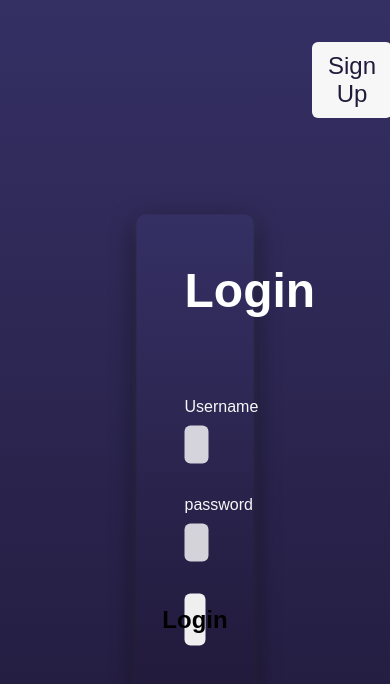
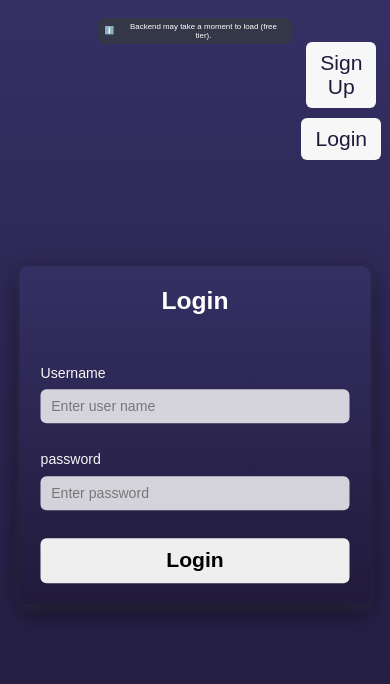
Before and after one commit to shivPosted/usePopcorn-react, a React (Vite) app: page /auth/login in a window 390 px wide. Shown: the top 684 px of the page. Built offline with nearby package versions, Linux system fonts and the light colour scheme; no server answers.

Commit message:
adding responsiveness

```diff
--- a/src/Auth/AuthNav.module.css
+++ b/src/Auth/AuthNav.module.css
@@ -6,4 +6,20 @@
   position: absolute;
   top: 5%;
   right: 5%;
+  font-size: 1.2rem;
 }
+
+@media (max-width: 458px) {
+  .nav {
+    flex-direction: column;
+    font-size: 1.2rem;
+    row-gap: 1.2rem;
+  }
+}
+@media (max-width: 768px) {
+  .nav {
+    flex-direction: column;
+    font-size: 1.2rem;
+    row-gap: 1.2rem;
+  }
+}
--- a/src/Auth/AuthPage.jsx
+++ b/src/Auth/AuthPage.jsx
@@ -10,6 +10,9 @@ function AuthPage() {
 
   return (
     <div className={styles.wrapper}>
+      <div className={styles.infoLabel}>
+        <span>ℹ️</span> Backend may take a moment to load (free tier).
+      </div>
       {error && <Popup type="fail" message={error || "Please log in again"} />}
       {isLoading && <Popup type="loading" message="Loading..." />}
       <AuthNav />
--- a/src/Auth/AuthPage.module.css
+++ b/src/Auth/AuthPage.module.css
@@ -20,5 +20,48 @@
   background: #211a3b;
   background: linear-gradient(0deg, #211a3b, #353064);
 }
-.container label {
+
+@media (max-width: 768px) {
+  .container {
+    width: 60%;
+    padding: 3.2rem;
+  }
 }
+
+@media (max-width: 480px) {
+  .container {
+    width: 90%;
+    padding: 2.4rem;
+  }
+}
+
+.infoLabel {
+  position: absolute;
+  top: 2rem;
+  left: 50%;
+  transform: translateX(-50%);
+  background-color: rgba(52, 58, 64, 0.8); /* More subtle background */
+  color: #fff;
+  padding: 0.8rem 1.2rem;
+  border-radius: 8px;
+  display: flex;
+  align-items: center;
+  gap: 0.8rem;
+  font-size: 1.2rem;
+  text-align: center;
+  z-index: 100; /* Ensure it's on top */
+}
+
+@media (max-width: 768px) {
+  .infoLabel {
+    font-size: 1rem;
+    padding: 0.6rem 1rem;
+  }
+}
+
+@media (max-width: 480px) {
+  .infoLabel {
+    font-size: 0.9rem;
+    padding: 0.5rem 0.8rem;
+  }
+}
--- a/src/Auth/Login.module.css
+++ b/src/Auth/Login.module.css
@@ -10,3 +10,17 @@
   text-align: center;
   margin-bottom: 4.8rem;
 }
+
+@media (max-width: 768px) {
+  .heading {
+    font-size: 3.6rem;
+    margin-bottom: 3.2rem;
+  }
+}
+
+@media (max-width: 480px) {
+  .heading {
+    font-size: 2.8rem;
+    margin-bottom: 2.4rem;
+  }
+}
--- a/src/Auth/Signup.module.css
+++ b/src/Auth/Signup.module.css
@@ -9,6 +9,20 @@
   text-transform: capitalize;
   text-align: center;
   margin-bottom: 4.8rem;
+}
+
+@media (max-width: 768px) {
+  .heading {
+    font-size: 3.6rem;
+    margin-bottom: 3.2rem;
+  }
+}
+
+@media (max-width: 480px) {
+  .heading {
+    font-size: 2.8rem;
+    margin-bottom: 2.4rem;
+  }
 }
 .form img {
   width: 5.2rem;
--- a/src/style.css
+++ b/src/style.css
@@ -129,6 +129,220 @@ main {
   max-width: 60%;
   margin: 3.2rem auto;
   column-gap: 2rem;
+}
+
+@media (max-width: 768px) {
+  nav {
+    flex-direction: column;
+    padding: 1.6rem;
+    max-width: 95%;
+  }
+
+  nav input {
+    width: 100%;
+    margin-top: 1.6rem;
+  }
+
+  .logo h1 {
+    font-size: 2rem;
+  }
+
+  .result-summary {
+    font-size: 2rem;
+  }
+
+  main {
+    grid-template-columns: 1fr;
+    max-width: 95%;
+    margin: 2rem auto;
+  }
+
+  .selected-movie {
+    gap: 1.6rem;
+  }
+
+  .movie-overview {
+    flex-direction: column;
+    text-align: center;
+    gap: 1rem;
+  }
+
+  .movie-overview-image {
+    width: 15rem;
+  }
+
+  .movie-overview-details {
+    gap: 1.6rem;
+  }
+
+  .selected-movie > section:nth-child(2) {
+    max-width: 95%;
+  }
+
+  .back-btn {
+    left: 5%;
+    top: 2%;
+  }
+
+  .collapse-show-btn {
+    right: 1.2rem;
+    top: 0.8rem;
+  }
+
+  .user-movies-overview {
+    padding: 1.2rem 1.6rem;
+  }
+
+  .user-movies-overview h3 {
+    font-size: 2rem;
+  }
+
+  .user-movies-overview .stats,
+  .user-reviewed-list-stats {
+    font-size: 1.4rem;
+  }
+
+  li {
+    padding: 1.2rem 1.6rem;
+  }
+
+  li h3 {
+    font-size: 2rem;
+  }
+
+  li h4 {
+    font-size: 1.4rem;
+  }
+
+  .img-container {
+    width: 5rem;
+    height: 7.5rem;
+  }
+
+  .rate-movie {
+    padding: 1.6rem;
+  }
+
+  .add-watchlist-btn {
+    font-size: 1.4rem;
+    padding: 1rem 2rem;
+  }
+
+  .user-profile-btn {
+    font-size: 1rem;
+    padding: 0.5rem 1rem;
+  }
+
+  .delete-movie-btn {
+    width: 3.5rem;
+    height: 3.5rem;
+    padding: 0.5rem;
+  }
+}
+
+@media (max-width: 480px) {
+  html {
+    font-size: 55%;
+  }
+
+  nav {
+    padding: 1rem;
+  }
+
+  .logo h1 {
+    font-size: 1.8rem;
+  }
+
+  .result-summary {
+    font-size: 1.8rem;
+  }
+
+  main {
+    margin: 1.5rem auto;
+  }
+
+  .selected-movie {
+    gap: 1.6rem;
+  }
+
+  .movie-overview {
+    gap: 1rem;
+  }
+
+  .movie-overview-image {
+    width: 12rem;
+  }
+
+  .movie-overview-details h2 {
+    font-size: 2rem;
+  }
+
+  .selected-movie > section:nth-child(2) {
+    max-width: 98%;
+    gap: 1.6rem;
+  }
+
+  .back-btn {
+    left: 3%;
+    top: 1.5%;
+    font-size: 2rem;
+  }
+
+  .collapse-show-btn {
+    right: 0.8rem;
+    top: 0.6rem;
+    font-size: 2.8rem;
+  }
+
+  .user-movies-overview {
+    padding: 1rem 1.2rem;
+  }
+
+  .user-movies-overview h3 {
+    font-size: 1.8rem;
+  }
+
+  .user-movies-overview .stats,
+  .user-reviewed-list-stats {
+    font-size: 1.2rem;
+  }
+
+  li {
+    padding: 1rem 1.2rem;
+  }
+
+  li h3 {
+    font-size: 1.8rem;
+  }
+
+  li h4 {
+    font-size: 1.2rem;
+  }
+
+  .img-container {
+    width: 4rem;
+    height: 6rem;
+  }
+
+  .rate-movie {
+    padding: 0.8rem;
+  }
+
+  .add-watchlist-btn {
+    font-size: 1.2rem;
+    padding: 0.8rem 1.6rem;
+  }
+
+  .user-profile-btn {
+    font-size: 0.9rem;
+    padding: 0.4rem 0.8rem;
+  }
+
+  .delete-movie-btn {
+    width: 3rem;
+    height: 3rem;
+    padding: 0.4rem;
+  }
 }
 
 main > section {
```
Also changed, not shown: 2 other files (tests, documents, lock files or other folders).
